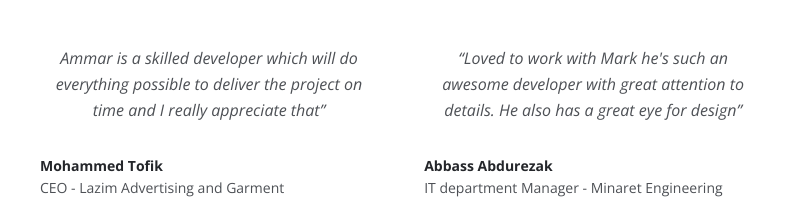
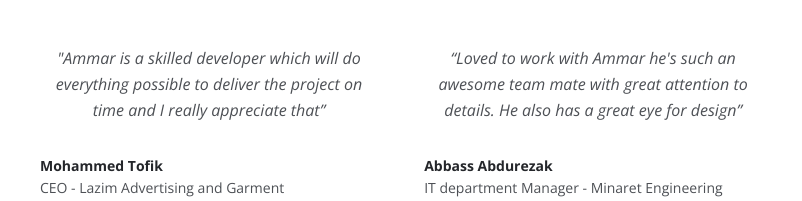
Before and after one commit to mtamuri/mtamuri.github.io, a plain HTML site: page index.html in a window 1280 px wide. Shown: the part 6903-7104 px from the top of the page, 45-847 px from the left. Drawn offline with nearby package versions, Linux system fonts and the light colour scheme.

Commit message:
Update index.html

```diff
--- a/index.html
+++ b/index.html
@@ -202,7 +202,7 @@
                     <div class="text-container second">
                         <div class="time">2017 - 2021</div>
                         <h6>High School</h6>
-                        <p>Nejashi Academy "Ice breakers Batch", AddisAbaba, EThiopia</p>
+                        <p>Nejashi Academy "Ice breakers Batch", AddisAbaba, Ethiopia</p>
                         <div class="time">2021 - present</div>
                         <h6>Under-Graduate Computer engineering</h6>
                         <p>studying in <a href="https://www.beykoz.edu.tr/">Beykoz University</a>, Istanbul Turkey</p>
@@ -274,7 +274,7 @@
                     <!-- Card -->
                     <div class="card">
                         <div class="card-body">
-                            <p class="testimonial-text">Ammar is a skilled developer which will do everything possible to deliver the project on time and I really appreciate that”</p>
+                            <p class="testimonial-text">"Ammar is a skilled developer which will do everything possible to deliver the project on time and I really appreciate that”</p>
                             <div class="details">
                                 <div class="text">
                                     <div class="testimonial-author">Mohammed Tofik</div>
@@ -288,7 +288,7 @@
                     <!-- Card -->
                     <div class="card">
                         <div class="card-body">
-                            <p class="testimonial-text">“Loved to work with Mark he's such an awesome developer with great attention to details. He also has a great eye for design”</p>
+                            <p class="testimonial-text">“Loved to work with Ammar he's such an awesome team mate with great attention to details. He also has a great eye for design”</p>
                             <div class="details">
                                 <div class="text">
                                     <div class="testimonial-author">Abbass Abdurezak</div>
```
